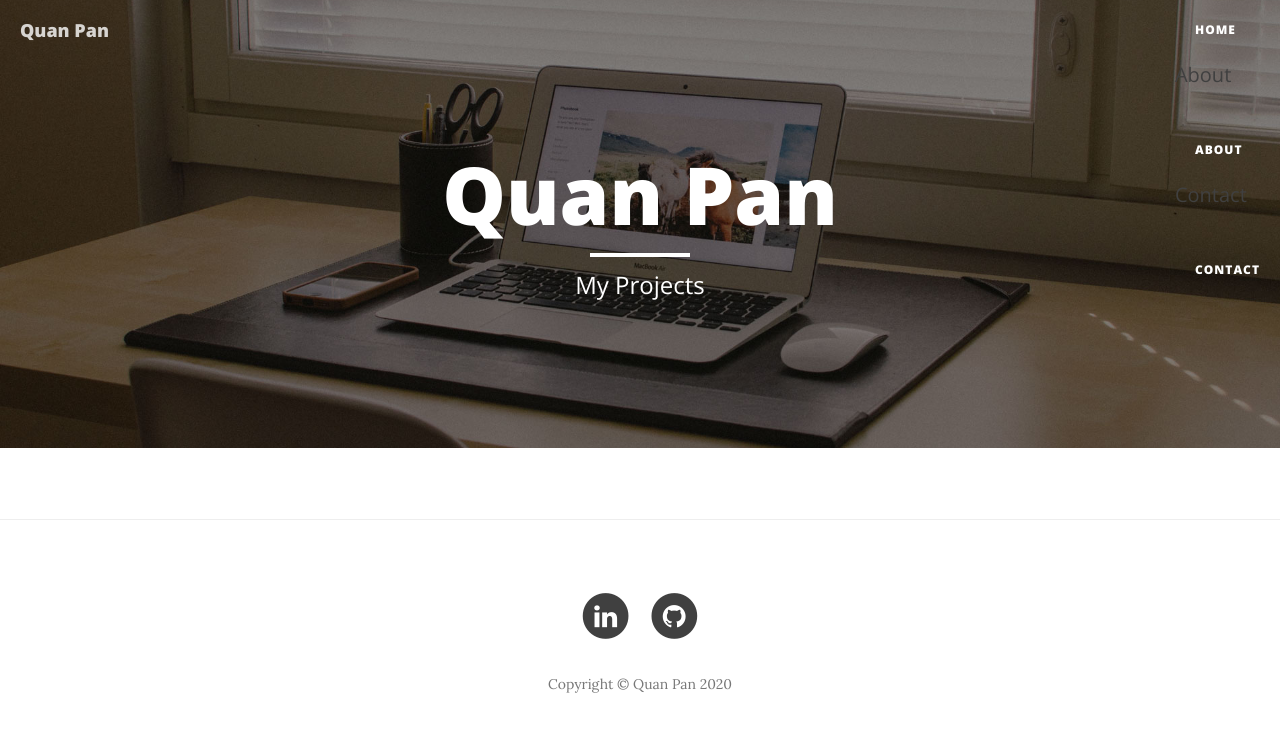
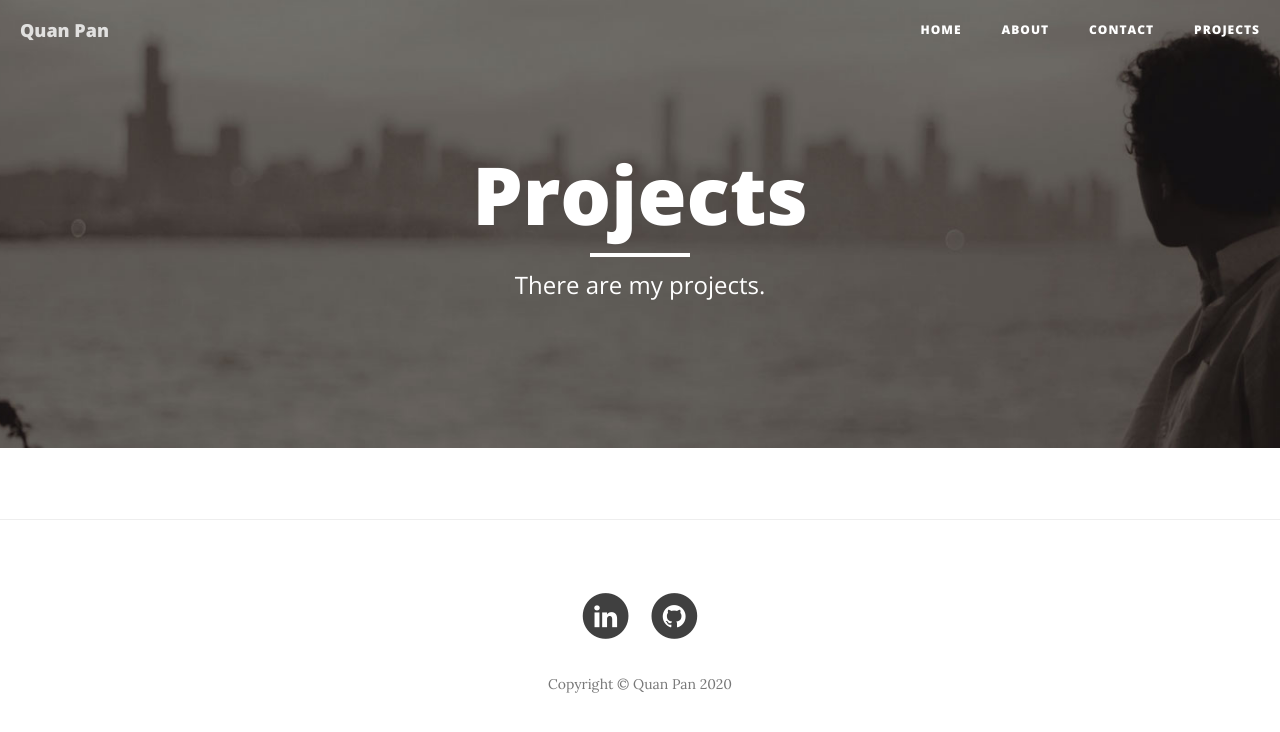
Before and after one commit to quanpan302/quanpan302.github.io, a Jekyll site: the page built from projects.html, in a window 1280 px wide. Shown: the top 732 px of the page. Built offline with Jekyll 4.4.1, drawn with Linux system fonts in a browser that asks for light colours; nearby versions of some CDN libraries; a script that is not in the unit is left out.

Commit message:
Update projects page in navbar, nav.html {% if page.title %}

```diff
--- a/_includes/nav.html
+++ b/_includes/nav.html
@@ -19,7 +19,6 @@
                     <a href="{{ site.baseurl }}/">Home</a>
                 </li>
                 {% for page in site.pages %}
-                <p>{{ page.title }}</p>
                     {% if page.title %}
                         <li>
                             <a href="{{ page.url | prepend: site.baseurl }}">{{ page.title }}</a>
--- a/projects.html
+++ b/projects.html
@@ -1,21 +1,23 @@
 ---
 layout: page
-description: "My Projects"
+title: "Projects"
+description: "There are my projects."
+header-img: "assets/img/projects-bg.jpg"
 ---
 
 {% for post in paginator.posts %}
-<div class="project-preview">
+<div class="post-preview">
     <a href="{{ project.url | prepend: site.baseurl }}">
         <h2 class="project-title">
             {{ project.title }}
         </h2>
         {% if project.subtitle %}
-        <h3 class="project-subtitle">
+        <h3 class="post-subtitle">
             {{ project.subtitle }}
         </h3>
         {% endif %}
     </a>
-    <p class="project-meta">
+    <p class="post-meta">
         Posted by
         {% if project.author %}
             {{ project.author }}
```
Also changed, not shown: assets/img/projects-bg.jpg (added).
